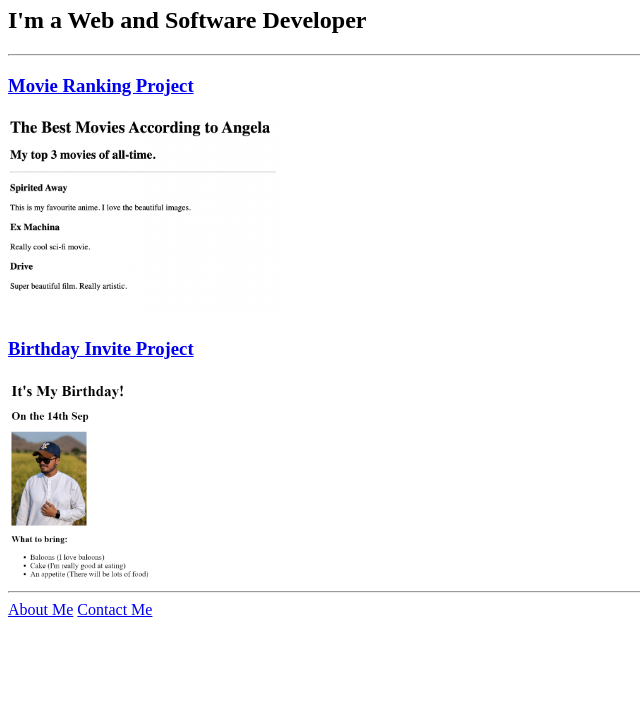
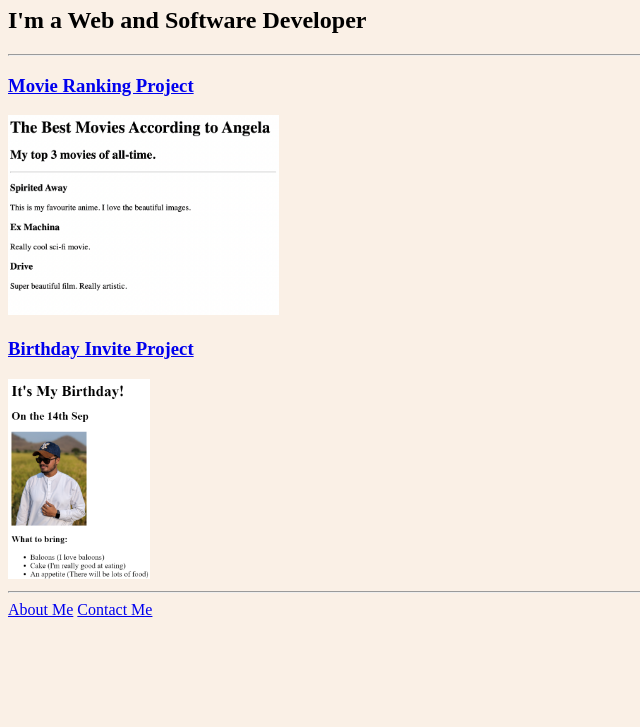
Before and after one commit to Naseer789/html-portfolio, a plain HTML site: page index.html in a window 1280 px wide. Shown: the part 73-800 px from the top of the page, without its empty margins (0-640 px from the left). Drawn offline with Linux system fonts and the light colour scheme.

Commit message:
Update index.html

```diff
--- a/index.html
+++ b/index.html
@@ -16,6 +16,11 @@ https://developer.mozilla.org/en-US/docs/Web/HTML/Element/img#attr-height -->
  <!DOCTYPE html>
  <html lang="en">
  <head>
+  <style>
+   body{
+    background-color: linen;
+   }
+  </style>
     <meta charset="UTF-8">
     <meta name="viewport" content="width=device-width, initial-scale=1.0">
     <title>Portfolio</title>
```
